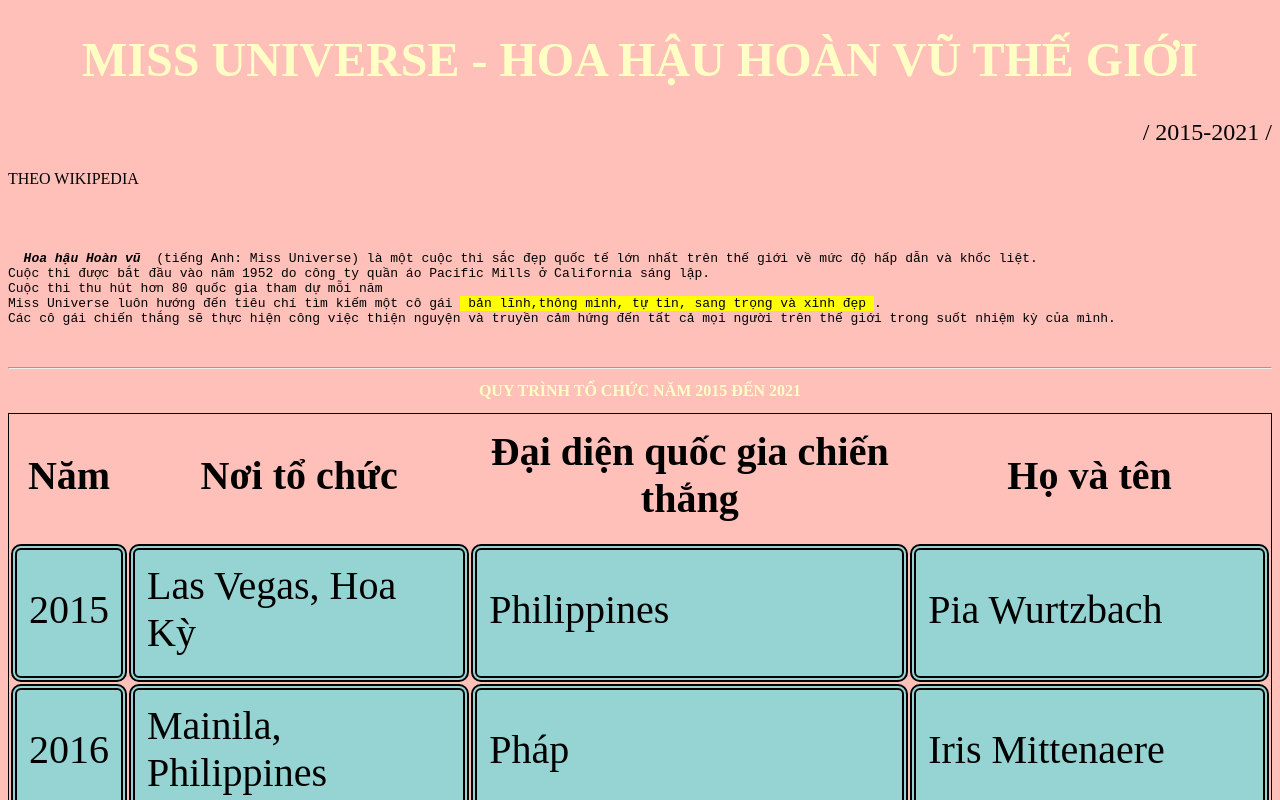
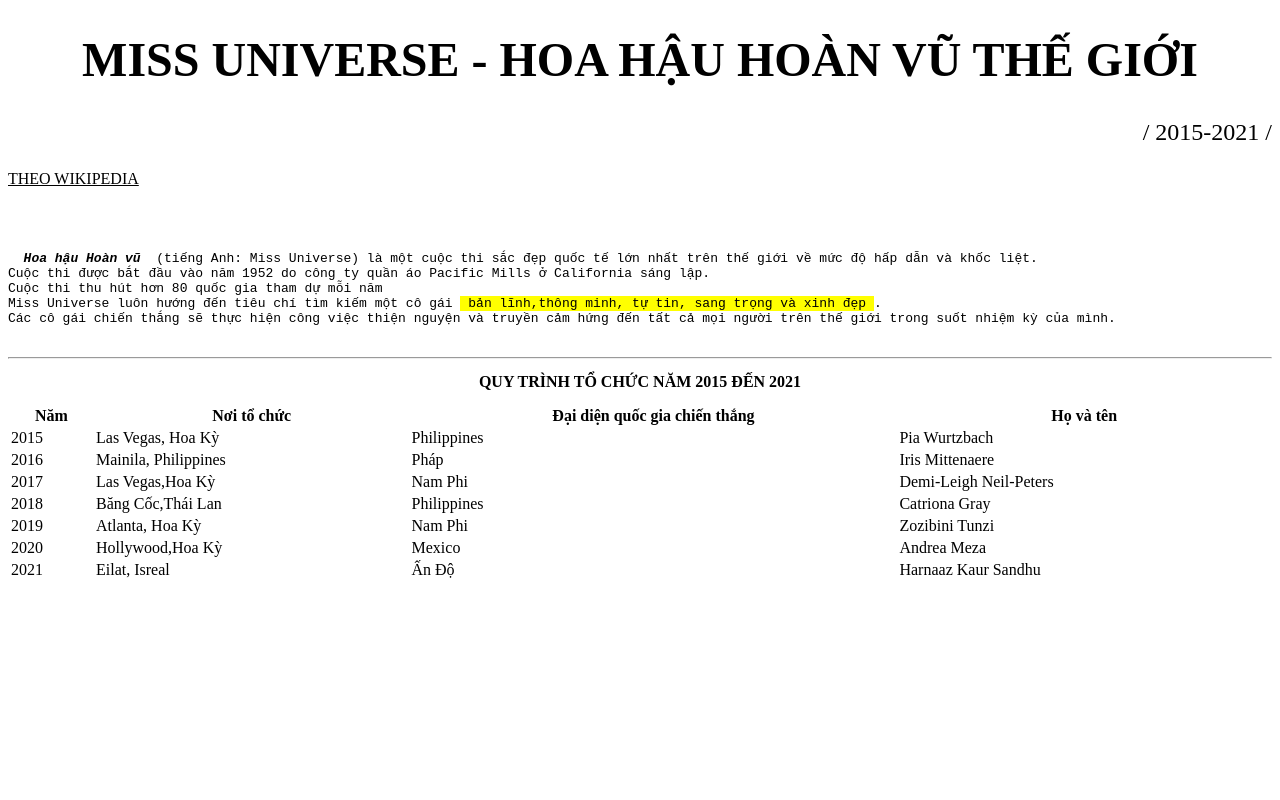
Before and after one commit to HoangVien29/Nguyen-Hoang-Vien-, a plain HTML site: page index.html in a window 1280 px wide. Shown: the top 800 px of the page. Drawn offline with Linux system fonts and the light colour scheme; a script that the page names is missing.

Commit message:
Update styles.css

```diff
--- a/styles.css
+++ b/styles.css
@@ -1,120 +1,4 @@
-/* Place your CSS styles in this file
-
-h1 {
-    text-align: center;
-    font-family: "Source Sans Pro", sans-serif;
-    font-weight: normal;
+th {
+    tr:nth-child(even) {
+  background-color: #D6EEEE;
 }
-*/
-.you {
-  background-color: tomato;
-  color: white;
-  border: 2px solid black;
-  margin: 20px;
-  padding: 20px;
-}
-#HV {
-  background-color: pink;
-  color: black;
-  padding: 40px;
-  text-align: center;
-}
-body {
-  background-image: url('img/1.jpg');
-  background-repeat: no-repeat;
-  background-attachment: fixed;
-  background-size:  100% 100%;
-  background-color:#FFC0B9;
-}
-h1 {
-  color:#FFFFC5;
-
-}
-h2{
-  color: #FFFFC5;
- background-image: url('img/2.jpg');
- background-repeat: no-repeat;
-  background-attachment: fixed;
-  background-size:  100% 100%;
- badding:30px;
-}
-p {
-  color: green;
-
-}
-a:link {
-  color: green;
-  background-color: transparent;
-  text-decoration: none;
-}
-
-a:visited {
-  color: green;
-  background-color: transparent;
-  text-decoration: none;
-}
-
-a:hover {
-  color: red;
-  background-color: transparent;
-  text-decoration: underline;
-}
-
-a:active {
-  color: yellow;
-  background-color: transparent;
-  text-decoration: underline;
-}
-img{
-  width:500;
-  heigth:379;
-}
-p {
-  color: green;
-  font-family:Times New Roman;
-  font-size:160%;
-}
-div{
-  color:yellow;
-  font-family:Times New Roman;
-  font-size:30px;
-}
-span{
-  color:blue;
-  font-family:Times New Roman;
-  font-size:160%;
-}
-table,td,th{
-font-size: 40px;
-}
-table, td {
-  border: 1px double black;
-table,td,th{
-font-size: 40px;
-}
-table, td {
-  border: 6px double black;
-  border-collapse: collapse;
-  background-color: #96D4D4;
-  border-radius: 10px;
-}
-/*th,td{
-background-color: Khaki;
-border: 2px solid black;
-}
-  background-color: #96D4D4;
-  border-radius: 10px;
-}
-th,td{
-background-color: Khaki;
-border: 2px solid black;
-}
-td:nth-child(even) {
-  background-color: #D6EEEE;
-}*/
-th,td{
-padding-top: 12px;
-padding-bottom: 20px;
-padding-left: 12px;
-padding-right: 12px;
-}
```
